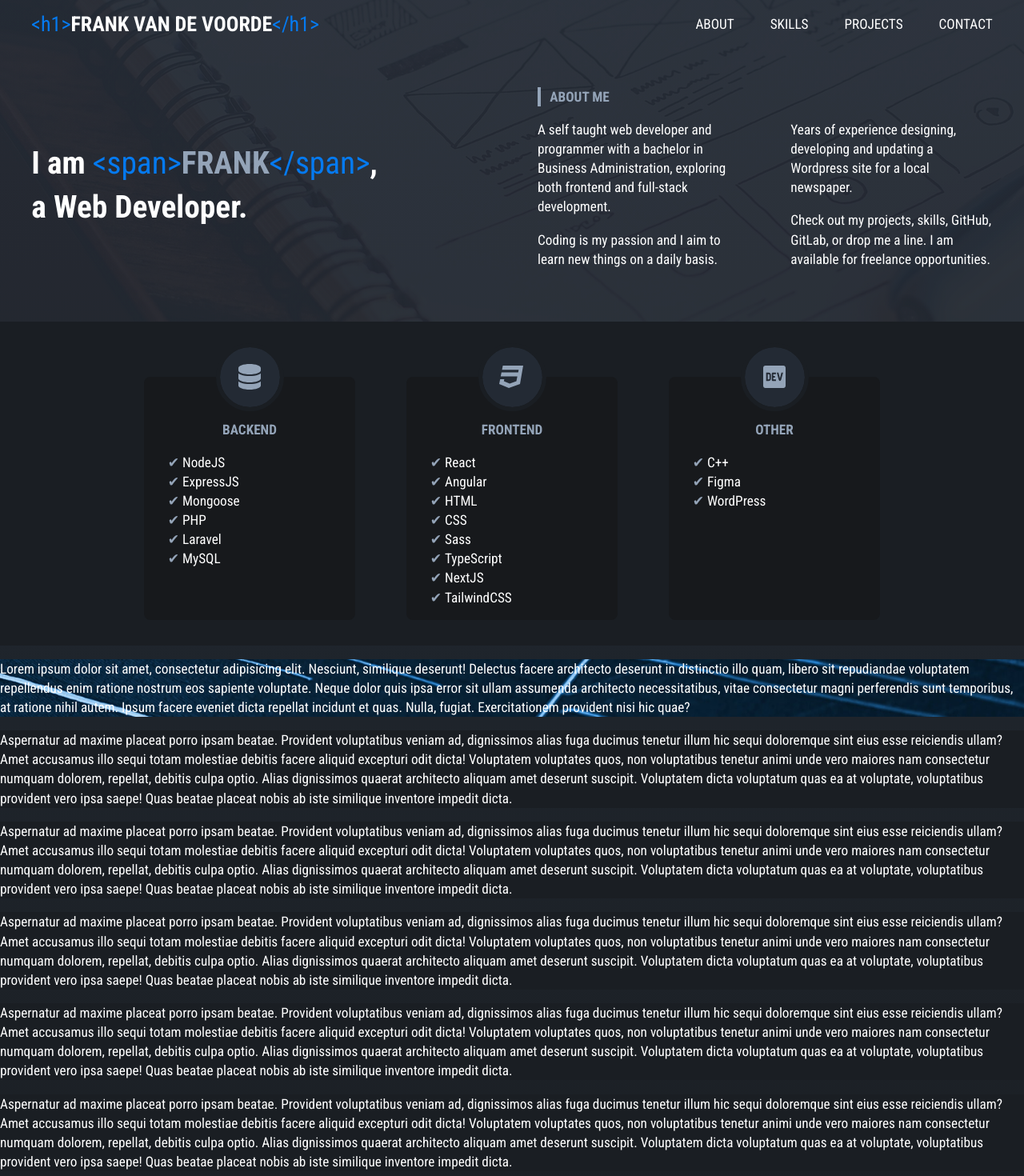
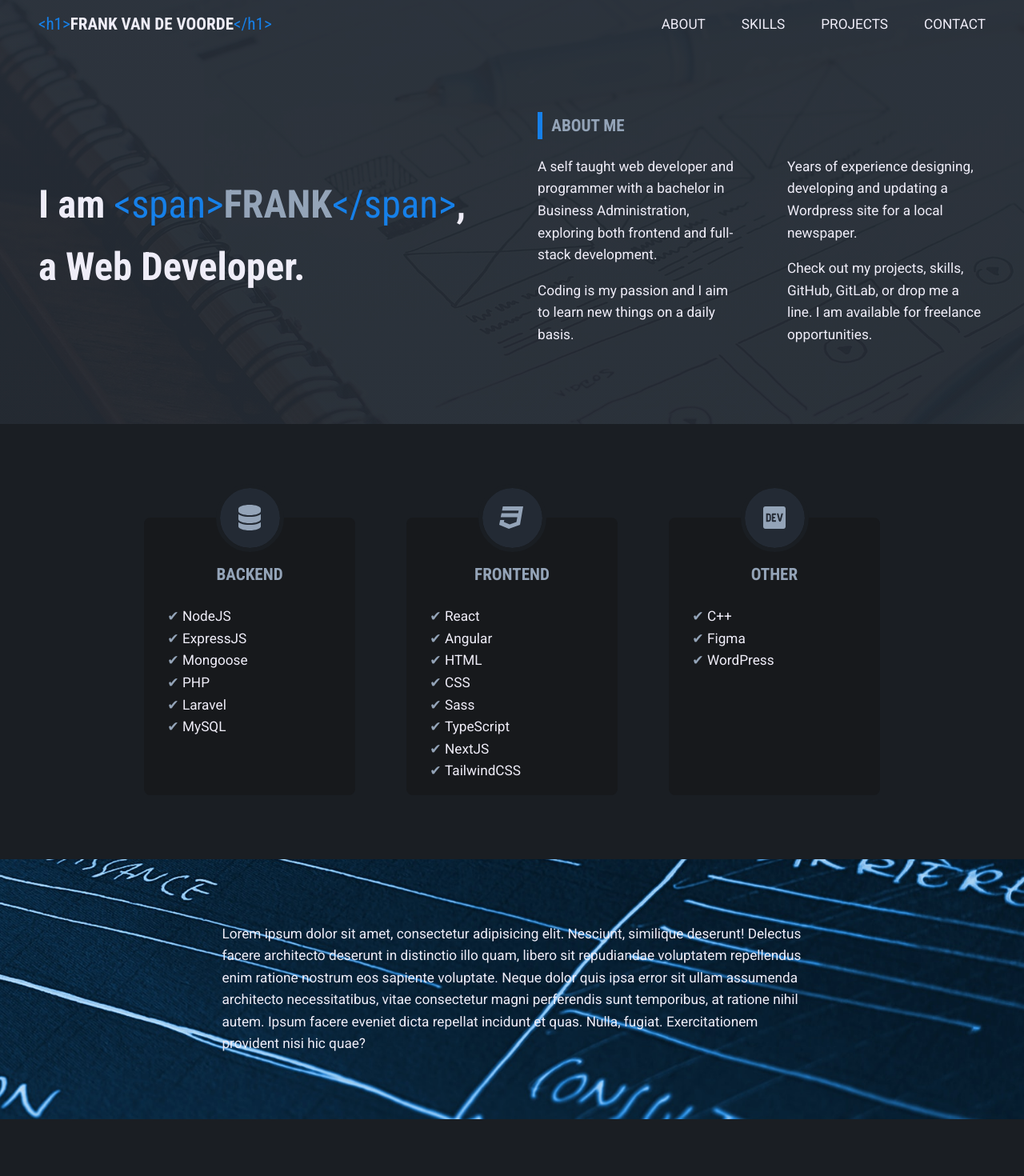
Before and after one commit to Cairhiin/Portfolio-Website, a React (Vite) app: page / in a window 1280 px wide. Shown: the top 1470 px of the page at 80% size. Built offline with nearby package versions, Linux system fonts and the light colour scheme.

Commit message:
Add styling to hero, card and nav elements: increased padding, lineheight and margin

```diff
--- a/index.html
+++ b/index.html
@@ -4,7 +4,7 @@
     <meta charset="UTF-8" />
     <link rel="preconnect" href="https://fonts.googleapis.com">
     <link rel="preconnect" href="https://fonts.gstatic.com" crossorigin>
-    <link href="https://fonts.googleapis.com/css2?family=Roboto+Condensed:wght@400;700&display=swap" rel="stylesheet">
+    <link href="https://fonts.googleapis.com/css2?family=Roboto+Condensed:wght@400;700&family=Roboto:wght@400;700&display=swap" rel="stylesheet">
     <meta name="viewport" content="width=device-width, initial-scale=1.0" />
     <title>Vite + React + TS</title>
   </head>
--- a/src/App.css
+++ b/src/App.css
@@ -2,8 +2,8 @@
   display: flex;
   gap: 4rem;
   justify-content: center;
-  padding-block-end: 2rem;
-  padding-block-start: calc(2rem + 75px / 2);
+  padding-block-start: calc(var(--spacing-900) + 75px / 2);
+  padding-block-end: var(--spacing-900);
 }
 
 #projects {
@@ -13,3 +13,8 @@
   background-repeat: no-repeat;
   background-size: 250%;
 }
+
+.container {
+  margin: 0 auto;
+  max-width: 75ch;
+}
--- a/src/App.tsx
+++ b/src/App.tsx
@@ -43,14 +43,16 @@ function App() {
           </Card>
         </section>
         <section id="projects">
-          Lorem ipsum dolor sit amet, consectetur adipisicing elit. Nesciunt,
-          similique deserunt! Delectus facere architecto deserunt in distinctio
-          illo quam, libero sit repudiandae voluptatem repellendus enim ratione
-          nostrum eos sapiente voluptate. Neque dolor quis ipsa error sit ullam
-          assumenda architecto necessitatibus, vitae consectetur magni
-          perferendis sunt temporibus, at ratione nihil autem. Ipsum facere
-          eveniet dicta repellat incidunt et quas. Nulla, fugiat. Exercitationem
-          provident nisi hic quae?
+          <div className="container">
+            Lorem ipsum dolor sit amet, consectetur adipisicing elit. Nesciunt,
+            similique deserunt! Delectus facere architecto deserunt in
+            distinctio illo quam, libero sit repudiandae voluptatem repellendus
+            enim ratione nostrum eos sapiente voluptate. Neque dolor quis ipsa
+            error sit ullam assumenda architecto necessitatibus, vitae
+            consectetur magni perferendis sunt temporibus, at ratione nihil
+            autem. Ipsum facere eveniet dicta repellat incidunt et quas. Nulla,
+            fugiat. Exercitationem provident nisi hic quae?
+          </div>
         </section>
         <section id="contact">
           Aspernatur ad maxime placeat porro ipsam beatae. Provident
--- a/src/components/Card/index.css
+++ b/src/components/Card/index.css
@@ -2,22 +2,31 @@
   --_card-width: 200px;
   --_icon-size: 75px;
   --_padding: 2rem;
+  display: grid;
+  grid-template-rows: 1fr 2fr;
   width: var(--_card-width);
   background-color: var(--color-700);
-  padding-block-start: calc(var(--_icon-size) / 2 + 1rem);
   padding-block-end: 1rem;
   padding-inline: var(--_padding);
   border-radius: 8px;
-  position: relative;
 }
 
 .card > *:not(:last-child) {
   padding-block-end: 1em;
 }
 
+.card-header {
+  margin-block-start: calc(-1 * (var(--_icon-size) / 2));
+  display: flex;
+  flex-direction: column;
+  align-items: center;
+  gap: 1rem;
+}
+
 .card-title {
   color: var(--color-200);
   text-align: center;
+  font-size: var(--fs-500);
 }
 
 .card-icon {
@@ -29,10 +38,7 @@
   border-radius: 50%;
   color: var(--color-200);
   font-size: 2rem;
-  position: absolute;
   outline: 5px solid var(--color-600);
-  left: calc(var(--_padding) + (var(--_card-width) - var(--_icon-size)) / 2);
-  top: calc(-1 * ((var(--_icon-size))) / 2);
 }
 
 .card-content ul {
--- a/src/components/Hero/index.css
+++ b/src/components/Hero/index.css
@@ -1,10 +1,7 @@
 .hero {
   position: relative;
-  display: flex;
-  align-items: center;
-  gap: 4rem;
+  padding-inline: var(--spacing-800);
   padding-block: var(--spacing-900);
-  padding-inline: var(--spacing-800);
 }
 
 .hero::before {
@@ -19,14 +16,23 @@
   background-image: url("../../assets/hero-bg.jpg");
   background-position: center;
   background-repeat: no-repeat;
+  background-attachment: fixed;
 }
 
-.hero > * {
+.hero-layout {
+  margin: 0 auto;
+  max-width: 1200px;
+  display: flex;
+  align-items: center;
+  gap: 4rem;
+}
+
+.hero-layout > * {
   flex: 1;
 }
 
 .hero-title {
-  font-size: var(--fs-800);
+  font-size: var(--fs-900);
   text-transform: none;
   text-wrap: balance;
 }
@@ -54,8 +60,9 @@
 }
 
 .hero-content > h3 {
+  font-size: var(--fs-500);
   color: var(--color-200);
-  border-left: 4px solid var(--color-200);
+  border-left: 6px solid var(--color-highlight-400);
   margin-bottom: 1em;
   padding-inline: var(--spacing-200);
 }
--- a/src/components/Hero/index.tsx
+++ b/src/components/Hero/index.tsx
@@ -3,6 +3,7 @@ import "./index.css";
 export default function Hero(): JSX.Element {
   return (
     <div className="hero">
+      <div className="hero-layout">
         <h2 className="hero-title">
           I am{" "}
           <div className="hero-title-highlight">
@@ -27,14 +28,15 @@ export default function Hero(): JSX.Element {
             </div>
             <div className="hero-content-column">
               <p>
-              Years of experience designing, developing and updating a Wordpress
-              site for a local newspaper.
+                Years of experience designing, developing and updating a
+                Wordpress site for a local newspaper.
               </p>
 
               <p>
-              Check out my projects, skills, GitHub, GitLab, or drop me a line.
-              I am available for freelance opportunities.
+                Check out my projects, skills, GitHub, GitLab, or drop me a
+                line. I am available for freelance opportunities.
               </p>
+            </div>
           </div>
         </div>
       </div>
--- a/src/components/nav/index.css
+++ b/src/components/nav/index.css
@@ -20,6 +20,7 @@
 
 .nav > h1 {
   font-weight: 700;
+  font-size: var(--fs-500);
 }
 
 .nav > h1 > span {
--- a/src/index.css
+++ b/src/index.css
@@ -139,30 +139,31 @@ table {
   --fs-800: clamp(2.07rem, calc(1.94rem + 0.65vw), 2.75rem);
   --fs-900: clamp(2.49rem, calc(2.31rem + 0.91vw), 3.43rem);
 
-  --color-100: hsl(0 100% 100% / 1);
+  --color-000: hsl(209 67% 86% / 1);
+  --color-100: hsl(250 44% 95% / 1);
   --color-200: hsl(213 20% 65% / 1);
   --color-300: hsl(214 16% 25% / 1);
   --color-400: hsl(213 20% 17% / 1);
   --color-600: hsl(213 14% 12% / 1);
   --color-700: hsl(213 10% 10% / 1);
-  --color-highlight-400: hsl(210 96% 48% / 1);
+  --color-highlight-400: hsl(210, 83%, 50%);
 
-  --line-height-400: 1.4;
+  --line-height-400: 1.6;
   --spacing-200: clamp(0.69rem, calc(0.69rem + 0.02vw), 0.72rem);
   --spacing-300: clamp(0.83rem, calc(0.82rem + 0.06vw), 0.9rem);
   --spacing-400: clamp(1rem, calc(0.98rem + 0.12vw), 1.13rem);
   --spacing-500: clamp(1.2rem, calc(1.16rem + 0.2vw), 1.41rem);
   --spacing-600: clamp(1.44rem, calc(1.38rem + 0.31vw), 1.76rem);
   --spacing-700: clamp(1.73rem, calc(1.64rem + 0.45vw), 2.2rem);
-  --spacing-800: clamp(2.07rem, calc(1.94rem + 0.65vw), 2.75rem);
-  --spacing-900: clamp(2.49rem, calc(2.31rem + 0.91vw), 3.43rem);
+  --spacing-800: clamp(3rem, calc(1.94rem + 0.65vw), 4rem);
+  --spacing-900: clamp(5rem, calc(2.31rem + 0.91vw), 6rem);
 }
 
 body {
   background-color: var(--color-400);
   color: var(--color-100);
   font-size: var(--fs-400);
-  font-family: "Roboto Condensed", sans-serif;
+  font-family: "Roboto", sans-serif;
   line-height: var(--line-height-400);
   background: linear-gradient(var(--color-400), var(--color-600));
 }
@@ -186,6 +187,7 @@ body::-webkit-scrollbar-thumb {
 h1,
 h2,
 h3 {
+  font-family: "Roboto Condensed", sans-serif;
   font-size: var(--fs-600);
   font-weight: 700;
   text-transform: uppercase;
@@ -199,7 +201,11 @@ h3 {
   font-size: var(--fs-400);
 }
 
-section,
+section {
+  padding-block: var(--spacing-900);
+  padding-inline: var(--spacing-700);
+}
+
 p {
   margin-bottom: 1em;
 }
```
Also changed, not shown: vite.config.ts.timestamp-1689672326425-3a951ce0488d6.mjs (added, +10 -0 lines). Lines whose indentation alone changed are shown as unchanged.
